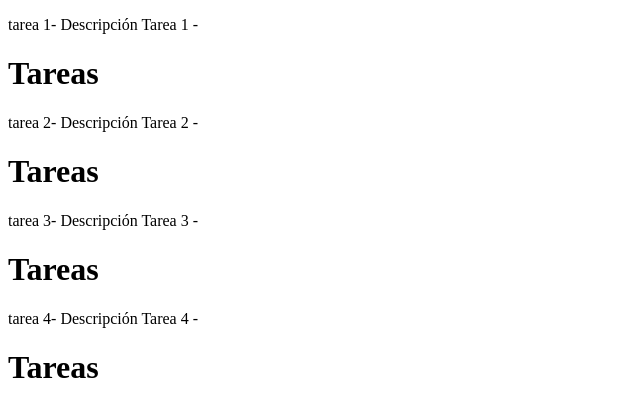
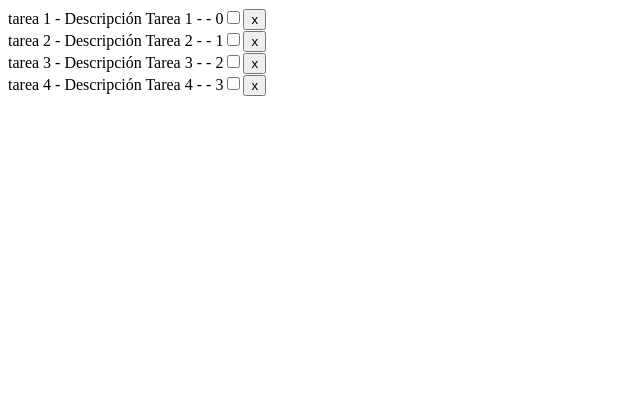
Before and after one commit to cristianortiz/firstReactApp, a React (Create React App) app: page / in a window 1280 px wide. Shown: the top 416 px of the page, without its empty margins (0-640 px from the left). Built offline with nearby package versions, Linux system fonts and the light colour scheme.

Commit message:
creamos una aplicacion App.js que en su estado tiene una lista dde tareas, llama a un componente TASKS, para listarlas, este a su vez llama a otro component TASK, que dibuja cada tarea individual en un div

```diff
--- a/src/App.js
+++ b/src/App.js
@@ -5,18 +5,13 @@
 
 class App extends Component {
   state = {
-    tasks: tasks_data,
+    tasks: tasks_data, //le paso los datos de las tareas desde task.json
   };
-  //con met. map recorro el array de tareas importado  insertando cada propiedad en un tag html
   render() {
+    //llamo al comp. TASKS que listara todas las tareas disponibles, le paso los datos de tasks
     return (
       <div>
-        {this.state.tasks.map((e) => (
-          <p key={e.id}>
-            {e.title}- {e.description} - {e.done}
-            <Tasks></Tasks>
-          </p>
-        ))}
+        <Tasks tasks={this.state.tasks} />
       </div>
     );
   }
--- /dev/null
+++ b/src/components/Task.js
@@ -0,0 +1,17 @@
+//componente para encapsular los datos de una sola tarea
+import React, { Component } from "react";
+
+class Task extends Component {
+  render() {
+    //extraigo desde props los datos de una tarea
+    const { task } = this.props;
+    return (
+      <div>
+        {task.title} - {task.description} -{task.done} - {task.id}
+        <input type="checkbox" />
+        <button>x</button>
+      </div>
+    );
+  }
+}
+export default Task;
--- a/src/components/Tasks.js
+++ b/src/components/Tasks.js
@@ -1,9 +1,11 @@
-//componente Tasks
+//componente Tasks que lsita todas las teareas creadas en tasks.json, se ayuda de el comp. TASK
 import React, { Component } from "react";
+import Task from "./Task";
 
 class Tasks extends Component {
   render() {
-    return <h1>Tareas</h1>;
+    //en cada ciclo de map llamamos al componente TASK que a su vez arma los datos de una sola tarea dentro de un div
+    return this.props.tasks.map((task) => <Task task={task} key={task.id} />);
   }
 }
 
```
